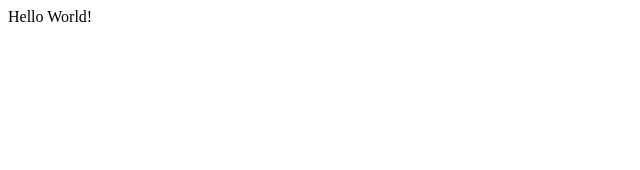
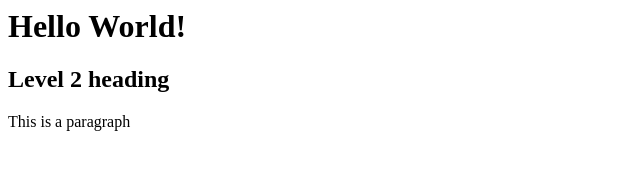
Before and after one commit to ao0516/ao0516.github.io, a plain HTML site: page index.html in a window 1280 px wide. Shown: the whole page, without its empty margins (0-640 px from the left). Drawn offline with Linux system fonts and the light colour scheme.

Commit message:
Update index.html

```diff
--- a/index.html
+++ b/index.html
@@ -3,6 +3,10 @@
     <title> Hello World!</title>
   </head>
   <body>
-    <p> Hello World!</p>
+    <div>
+      <h1> Hello World!</h1>
+      <h2> Level 2 heading </h2>
+      <p> This is a paragraph</p>
+    </div>
   </body>
 <html>
```
